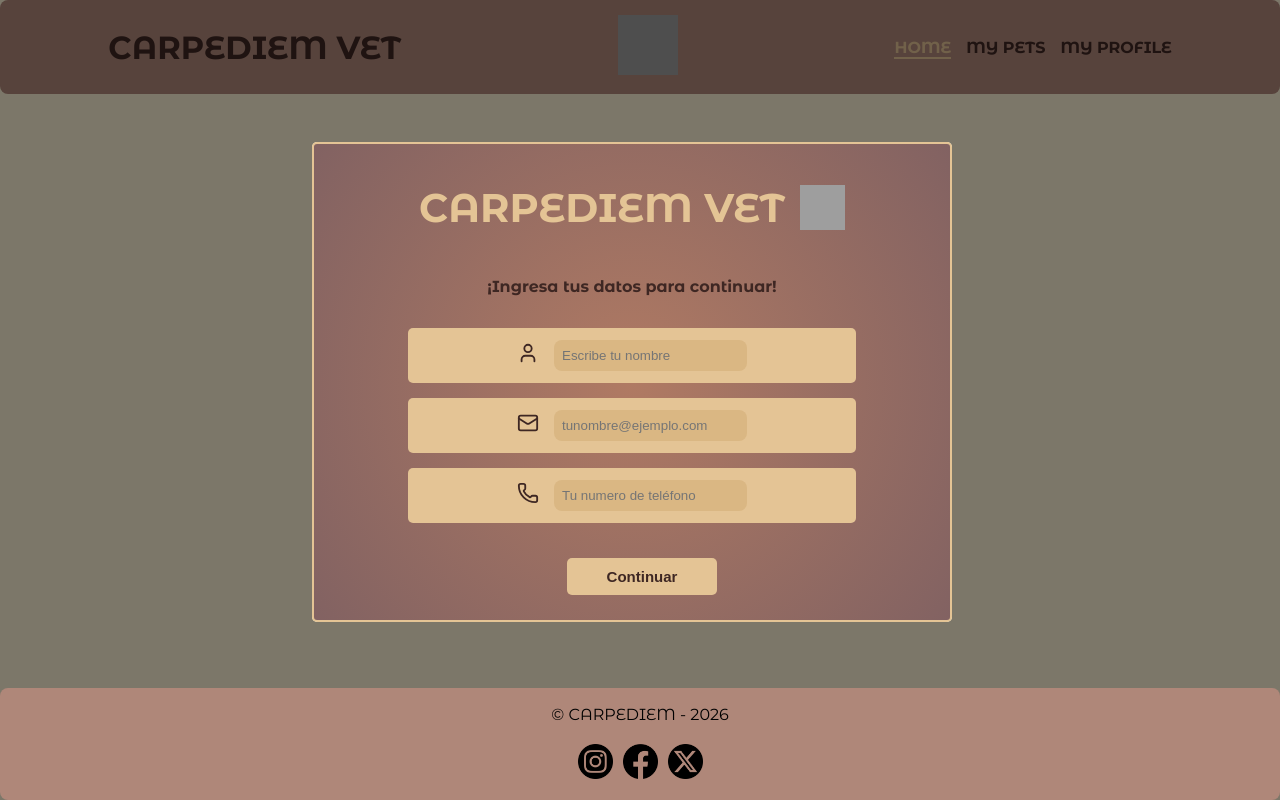
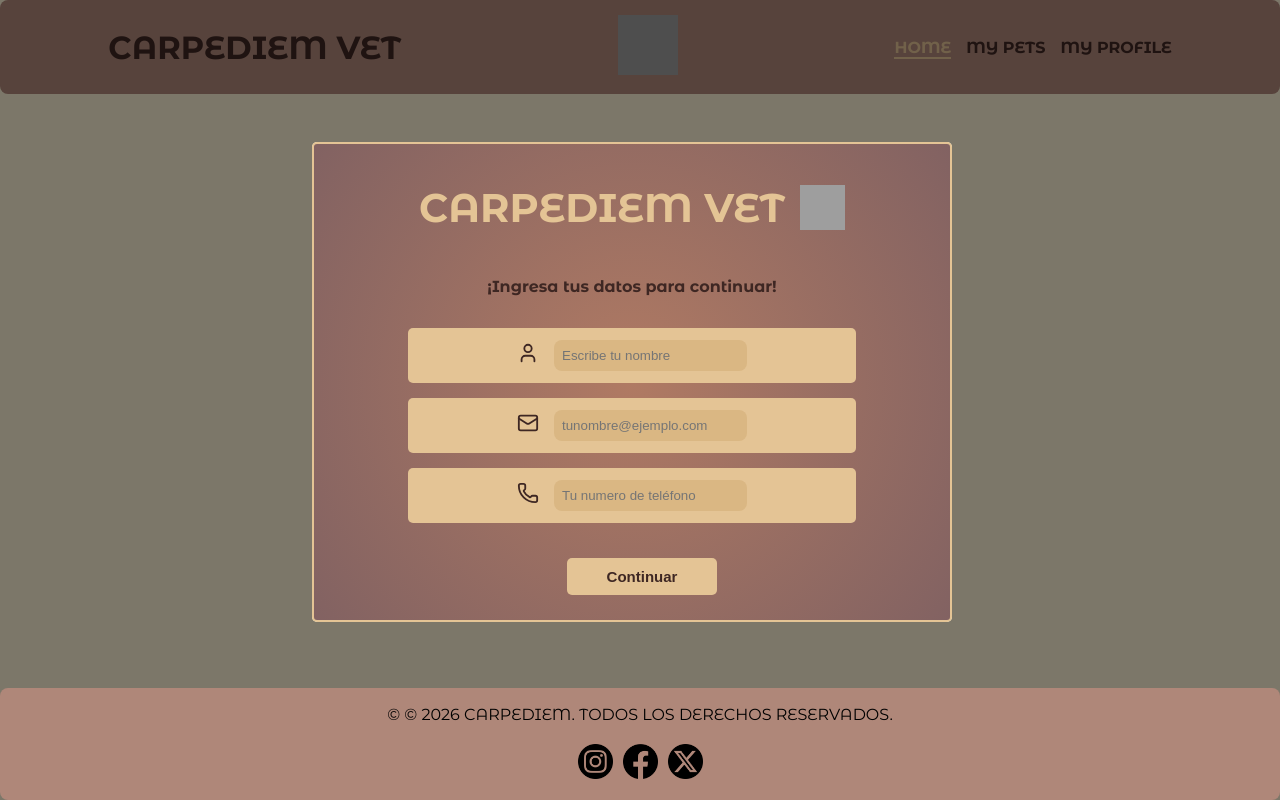
Before and after one commit to EstebanTorres88/CarpediemVetApp, a React (Vite) app: page /home in a window 1280 px wide. Built offline with nearby package versions, Linux system fonts and the light colour scheme; grey boxes are pictures that could not be loaded.

Commit message:
Refactor: corregir texto del footer

```diff
--- a/src/containers/Footer/Footer.jsx
+++ b/src/containers/Footer/Footer.jsx
@@ -8,7 +8,7 @@ export const Footer = () => {
 
         <footer className='footer'>
 
-            <p className='footer_copy'>&copy; Carpediem -  2026 </p>
+            <p className='footer_copy'>&copy; © 2026 Carpediem. Todos los derechos reservados. </p>
 
             <SocialsList></SocialsList>
 
```
